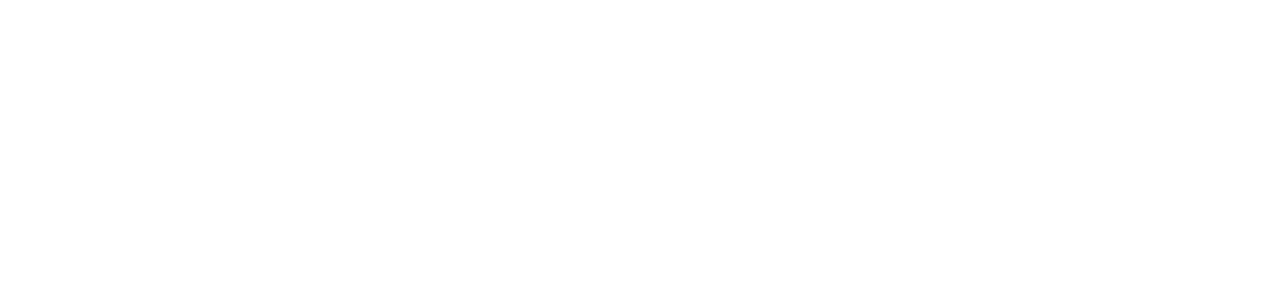
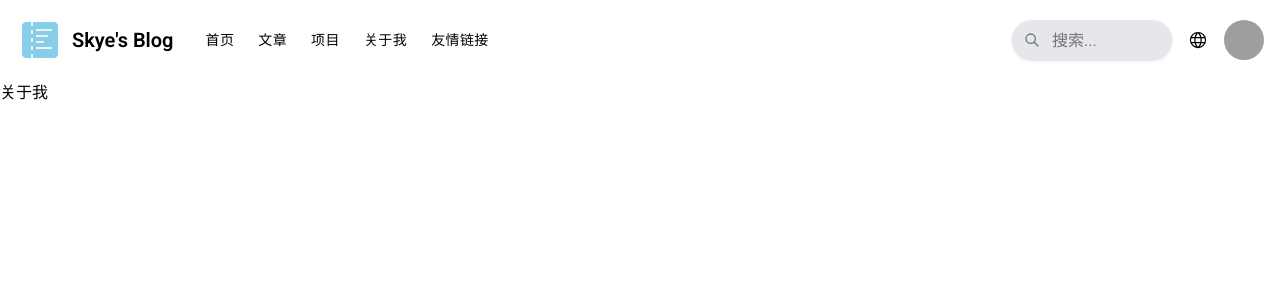
Before and after one commit to Situda/blog-together-frontend, a React (Vite) app in the folder blog_frontend/: page /about in a window 1280 px wide. Before the commit this address had no page. Shown: the top 300 px of the page. Built offline with nearby package versions, Linux system fonts and the light colour scheme; grey boxes are pictures that could not be loaded; a web font is replaced by a local one.

Commit message:
为各个子页面添加了路由

```diff
--- a/blog_frontend/src/components/NavBar.tsx
+++ b/blog_frontend/src/components/NavBar.tsx
@@ -5,7 +5,7 @@
     return (
         <div className="container px-4 mx-auto flex justify-between  py-4">
             <div className="header_left flex  items-center justify-between gap-8" >
-                <div className="left_icons flex  justify-between items-center gap-2 ">
+                <a href="/" className="left_icons flex  justify-between items-center gap-2 ">
                     <svg width="48" height="48" viewBox="0 0 24 24" xmlns="http://www.w3.org/2000/svg">
 
                         <path
@@ -28,13 +28,13 @@
                         <path d="M10 16H18" stroke="#F0F0F0" strokeWidth="1" />
                     </svg>
                     <span className="text-xl  font-roboto font-semibold">Skye's Blog</span>
-                </div>
+                </a>
                 <div className="right_links flex  gap-6 items-center  tracking-wide">
-                    <a href="#" className="text-sm font-roboto font-medium hover:text-primary transition-colors duration-300">首页</a>
-                    <a href="#" className="text-sm font-roboto font-medium hover:text-primary transition-colors duration-300">文章</a>
-                    <a href="#" className="text-sm font-roboto font-medium hover:text-primary transition-colors duration-300">项目</a>
-                    <a href="#" className="text-sm font-roboto font-medium hover:text-primary transition-colors duration-300">关于我</a>
-                    <a href="#" className="text-sm font-roboto font-medium hover:text-primary transition-colors duration-300">友情链接</a>
+                    <a href="/" className="text-sm font-roboto font-medium hover:text-primary transition-colors duration-300">首页</a>
+                    <a href="/articles" className="text-sm font-roboto font-medium hover:text-primary transition-colors duration-300">文章</a>
+                    <a href="/projects" className="text-sm font-roboto font-medium hover:text-primary transition-colors duration-300">项目</a>
+                    <a href="/about" className="text-sm font-roboto font-medium hover:text-primary transition-colors duration-300">关于我</a>
+                    <a href="/friends" className="text-sm font-roboto font-medium hover:text-primary transition-colors duration-300">友情链接</a>
                 </div>
             </div>
             <div className="header_right flex  justify-between items-center gap-2">
--- /dev/null
+++ b/blog_frontend/src/pages/About.tsx
@@ -0,0 +1,18 @@
+// 关于我页
+import NavBar from "../components/NavBar";
+
+function About() {
+  return (
+    <>
+      <header>
+        <NavBar />
+      </header>
+      <main>
+        关于我
+      </main>
+      <footer></footer>
+    </>
+  )
+}
+
+export default About;
--- /dev/null
+++ b/blog_frontend/src/pages/Articles.tsx
@@ -0,0 +1,18 @@
+// 文章集页
+import NavBar from "../components/NavBar"
+
+function Articles() {
+  return (
+    <>
+      <header>
+        <NavBar />
+      </header>
+      <main>
+        文章
+      </main>
+      <footer></footer>
+    </>
+  )
+}
+
+export default Articles
--- /dev/null
+++ b/blog_frontend/src/pages/Friends.tsx
@@ -0,0 +1,19 @@
+// 友情链接页
+
+import NavBar from "../components/NavBar";
+
+function Friends() {
+  return (
+    <>
+      <header>
+        <NavBar />
+      </header>
+      <main>
+        友情链接
+      </main>
+      <footer></footer>
+    </>
+  )
+}
+
+export default Friends;
--- a/blog_frontend/src/pages/Home.tsx
+++ b/blog_frontend/src/pages/Home.tsx
@@ -1,3 +1,4 @@
+// 首页
 import NavBar from "../components/NavBar"
 
 
--- /dev/null
+++ b/blog_frontend/src/pages/Projects.tsx
@@ -0,0 +1,18 @@
+// 项目集页
+import NavBar from "../components/NavBar";
+
+function Projects() {
+  return (
+    <>
+      <header>
+        <NavBar />
+      </header>
+      <main>
+        项目
+      </main>
+      <footer></footer>
+    </>
+  )
+}
+
+export default Projects;
--- a/blog_frontend/src/routes/routes.tsx
+++ b/blog_frontend/src/routes/routes.tsx
@@ -1,15 +1,21 @@
 // routes.tsx
 import { Routes, Route } from 'react-router-dom';
 import Home from '../pages/Home';
+import Articles from '../pages/Articles';
+import Projects from '../pages/Projects';
+import About from '../pages/About';
+import Friends from '../pages/friends';
 
 
 
 export function AppRoutes() {
     return (
-
         <Routes>
             <Route path="/" element={<Home />} />
-
+            <Route path='/articles' element={<Articles />} />
+            <Route path='/projects' element={<Projects />} />
+            <Route path='/about' element={<About />} />
+            <Route path='/friends' element={<Friends />} />
         </Routes>
 
     );
```
Also changed, not shown: 1 other file (tests, documents, lock files or other folders).
